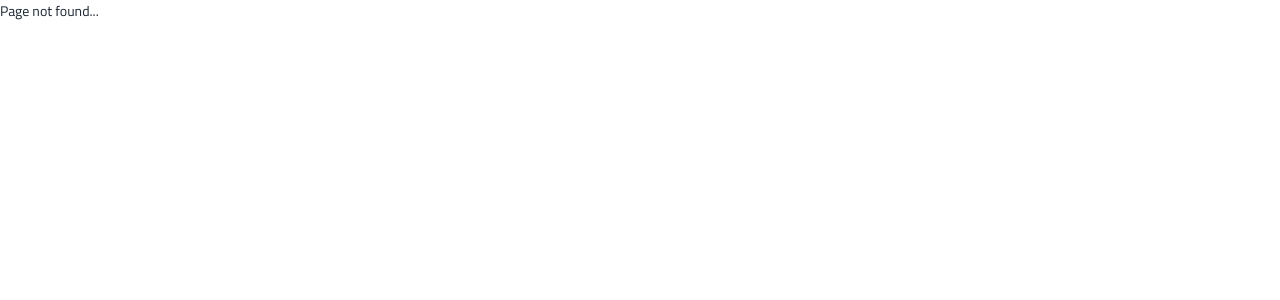
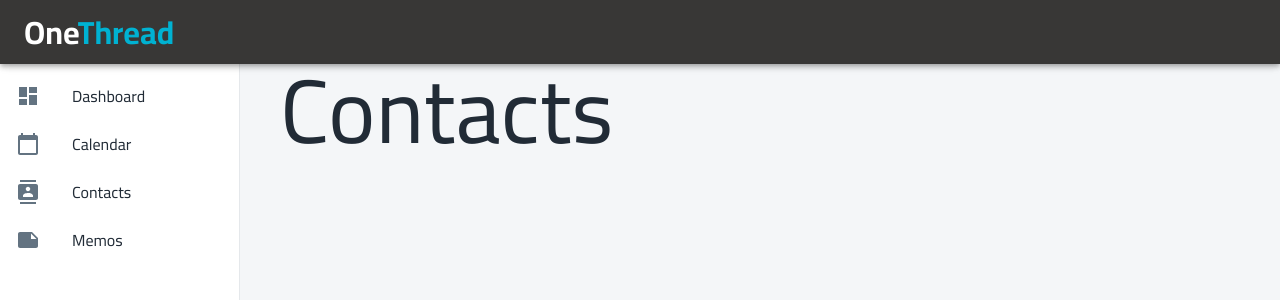
Before and after one commit to TeamSpider55/frontend, a React (Create React App) app: page /contacts in a window 1280 px wide. Before the commit this address had no page. Shown: the top 300 px of the page. Built offline with nearby package versions, Linux system fonts and the light colour scheme.

Commit message:
basic routing

```diff
--- a/package.json
+++ b/package.json
@@ -14,6 +14,7 @@
     "@types/node": "^16.6.1",
     "@types/react": "^17.0.18",
     "@types/react-dom": "^17.0.9",
+    "@types/react-router-dom": "^5.1.8",
     "clsx": "^1.1.1",
     "react": "^17.0.2",
     "react-dom": "^17.0.2",
--- a/src/App.jsx
+++ b/src/App.jsx
@@ -1,6 +1,7 @@
 import React from 'react';
 import { Route, BrowserRouter as Router, Switch } from 'react-router-dom';
-import DashboardLayout from './components/DashboardLayout';
+import DashboardLayout from './layouts/DashboardLayout';
+import Contacts from './pages/Contacts';
 import PageNotFound from './pages/PageNotFound';
 import ThemeConfig from './theme';
 
@@ -10,7 +11,29 @@ function App() {
       <Router>
         <Switch>
           <Route exact path="/">
-            <DashboardLayout />
+            <DashboardLayout>
+              <PageNotFound />
+            </DashboardLayout>
+          </Route>
+          <Route path="/dashboard">
+            <DashboardLayout>
+              <PageNotFound />
+            </DashboardLayout>
+          </Route>
+          <Route path="/calendar">
+            <DashboardLayout>
+              <PageNotFound />
+            </DashboardLayout>
+          </Route>
+          <Route path="/contacts">
+            <DashboardLayout>
+              <Contacts />
+            </DashboardLayout>
+          </Route>
+          <Route path="/memos">
+            <DashboardLayout>
+              <PageNotFound />
+            </DashboardLayout>
           </Route>
           <Route>
             {/* matches any other route: page for 404 error */}
--- a/src/components/DashboardLayout.jsx
+++ b/src/layouts/DashboardLayout.tsx
@@ -1,4 +1,5 @@
 import React from 'react';
+import { Link } from 'react-router-dom';
 import { makeStyles } from '@material-ui/core/styles';
 import Drawer from '@material-ui/core/Drawer';
 import AppBar from '@material-ui/core/AppBar';
@@ -11,7 +12,7 @@ import DashboardIcon from '@material-ui/icons/Dashboard';
 import CalendarTodayIcon from '@material-ui/icons/CalendarToday';
 import ContactsIcon from '@material-ui/icons/Contacts';
 import NoteIcon from '@material-ui/icons/Note';
-import Logo from './Logo';
+import Logo from '../components/Logo';
 
 const DRAWER_WIDTH = 240;
 
@@ -47,18 +48,22 @@ const sidebarItems = [
   {
     text: 'Dashboard',
     icon: <DashboardIcon />,
+    to: '/dashboard',
   },
   {
     text: 'Calendar',
     icon: <CalendarTodayIcon />,
+    to: '/calendar',
   },
   {
     text: 'Contacts',
     icon: <ContactsIcon />,
+    to: '/contacts',
   },
   {
     text: 'Memos',
     icon: <NoteIcon />,
+    to: '/memos',
   },
 ];
 
@@ -67,7 +72,7 @@ const SidebarContent = () => {
     <List>
       {
         sidebarItems.map((item) => (
-          <ListItem button key={item.text}>
+          <ListItem button key={item.text} component={Link} to={item.to}>
             <ListItemIcon>
               {item.icon}
             </ListItemIcon>
@@ -79,7 +84,11 @@ const SidebarContent = () => {
   );
 };
 
-const DashboardLayout = () => {
+interface Props {
+  children: React.ComponentType;
+}
+
+const DashboardLayout = ({ children }: Props) => {
   const classes = useStyles();
 
   return (
@@ -101,7 +110,7 @@ const DashboardLayout = () => {
         </div>
       </Drawer>
       <main className={classes.content}>
-        CONTENT
+        { children }
       </main>
     </div>
   );
--- /dev/null
+++ b/src/pages/Contacts.jsx
@@ -0,0 +1,9 @@
+import React from 'react';
+
+const Contacts = () => (
+  <>
+    <div>Contacts</div>
+  </>
+);
+
+export default Contacts;
--- a/src/pages/PageNotFound.jsx
+++ b/src/pages/PageNotFound.jsx
@@ -2,7 +2,9 @@ import React from 'react';
 
 const PageNotFound = () => (
   <>
-    <div>Page not found...</div>
+    <div>
+      Page not found...
+    </div>
   </>
 );
 
```
Also changed, not shown: 1 other file (tests, documents, lock files or other folders).
